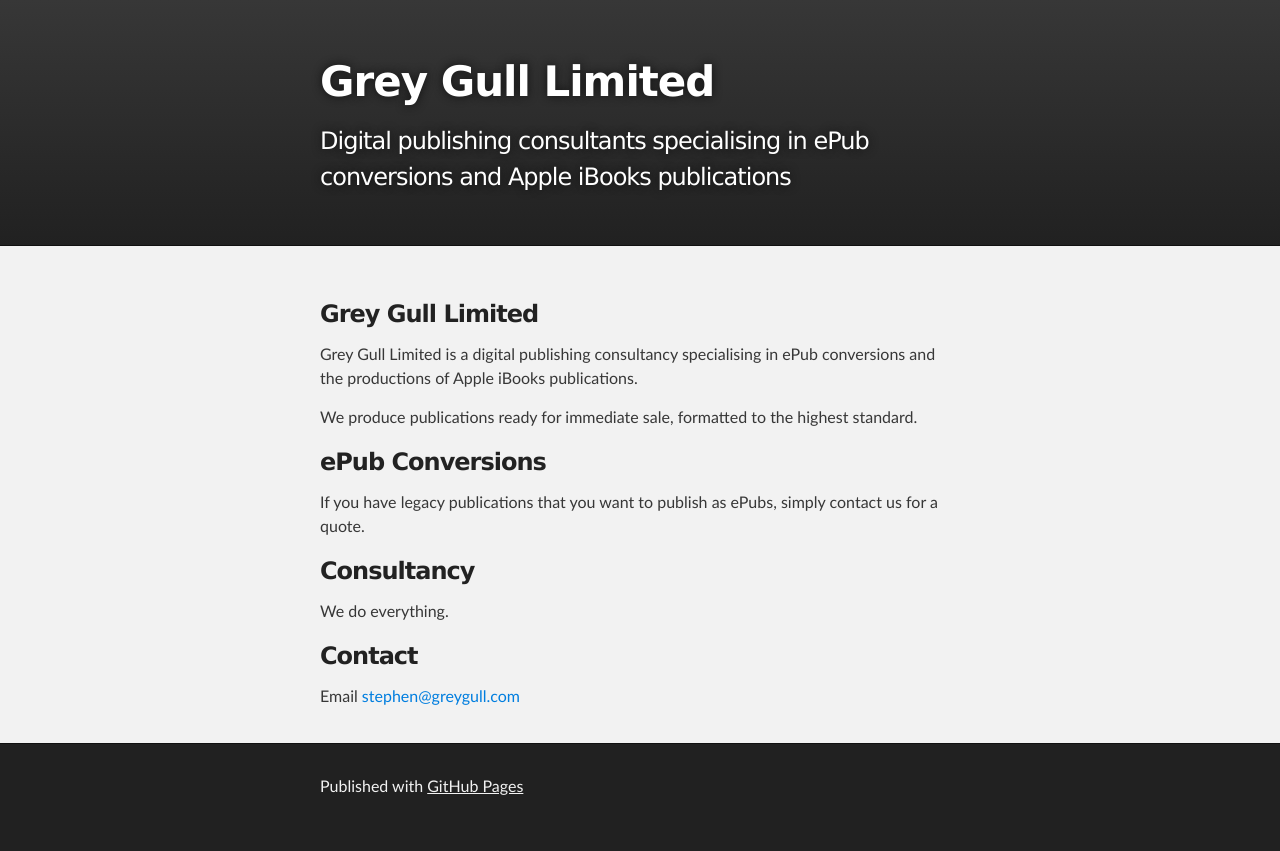
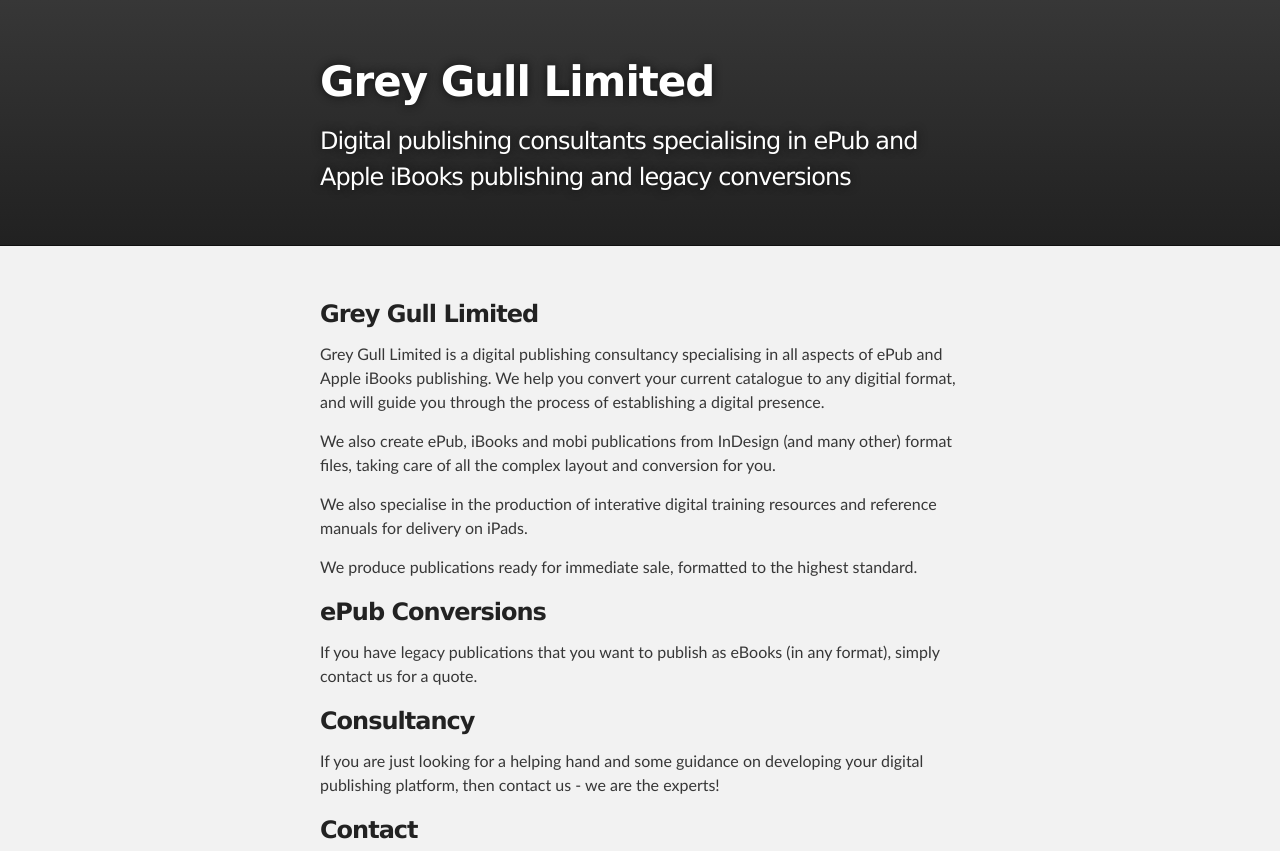
Before and after one commit to greygull/greygull.github.io, a plain HTML site: page index.html in a window 1280 px wide. Shown: the top 851 px of the page. Drawn offline with Linux system fonts and the light colour scheme.

Commit message:
Added some more details to the info on the page - more copy

```diff
--- a/index.html
+++ b/index.html
@@ -17,7 +17,7 @@
     <div id="header_wrap" class="outer">
         <header class="inner">
           <h1 id="project_title">Grey Gull Limited</h1>
-          <h2 id="project_tagline">Digital publishing consultants specialising in ePub conversions and Apple iBooks publications</h2>
+          <h2 id="project_tagline">Digital publishing consultants specialising in ePub and Apple iBooks publishing and legacy conversions</h2>
         </header>
     </div>
 
@@ -27,24 +27,28 @@
         <h3>
 <a name="grey-gull-limited" class="anchor" href="#grey-gull-limited"><span class="octicon octicon-link"></span></a>Grey Gull Limited</h3>
 
-<p>Grey Gull Limited is a digital publishing consultancy specialising in ePub conversions and the productions of Apple iBooks publications.</p>
+<p>Grey Gull Limited is a digital publishing consultancy specialising in all aspects of ePub and Apple iBooks publishing. We help you convert your current catalogue to any digitial format, and will guide you through the process of establishing a digital presence.</p>
+
+<p>We also create ePub, iBooks and mobi publications from InDesign (and many other) format files, taking care of all the complex layout and conversion for you.</p>
+
+<p>We also specialise in the production of interative digital training resources and reference manuals for delivery on iPads.</p>
 
 <p>We produce publications ready for immediate sale, formatted to the highest standard.</p>
 
 <h3>
 <a name="epub-conversions" class="anchor" href="#epub-conversions"><span class="octicon octicon-link"></span></a>ePub Conversions</h3>
 
-<p>If you have legacy publications that you want to publish as ePubs, simply contact us for a quote.</p>
+<p>If you have legacy publications that you want to publish as eBooks (in any format), simply contact us for a quote.</p>
 
 <h3>
 <a name="consultancy" class="anchor" href="#consultancy"><span class="octicon octicon-link"></span></a>Consultancy</h3>
 
-<p>We do everything.</p>
+<p>If you are just looking for a helping hand and some guidance on developing your digital publishing platform, then contact us - we are the experts!</p>
 
 <h3>
 <a name="contact" class="anchor" href="#contact"><span class="octicon octicon-link"></span></a>Contact</h3>
 
-<p>Email <a href="mailto:stephen@greygull.com">stephen@greygull.com</a></p>
+<p>Email <a href="mailto:stephenchubb@hotmail.com">stephen@greygull.com</a></p>
       </section>
     </div>
 
```
